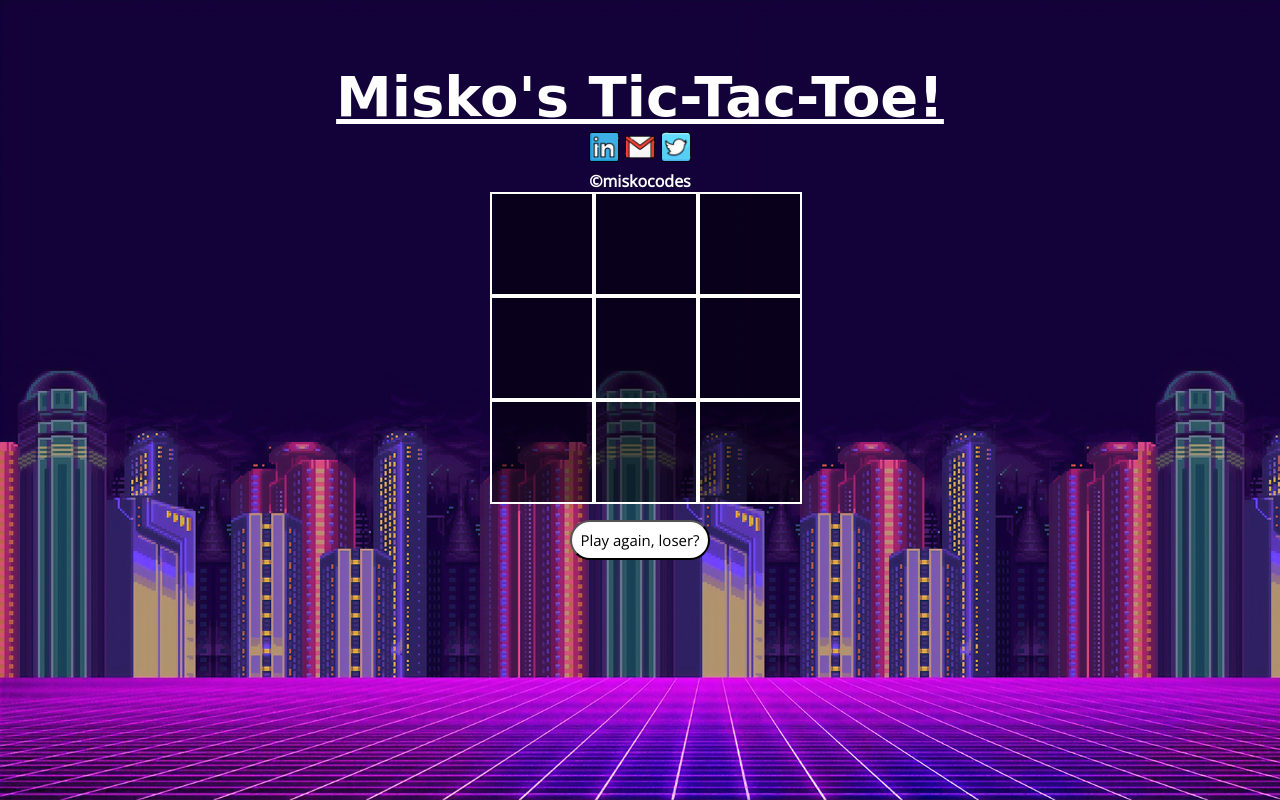
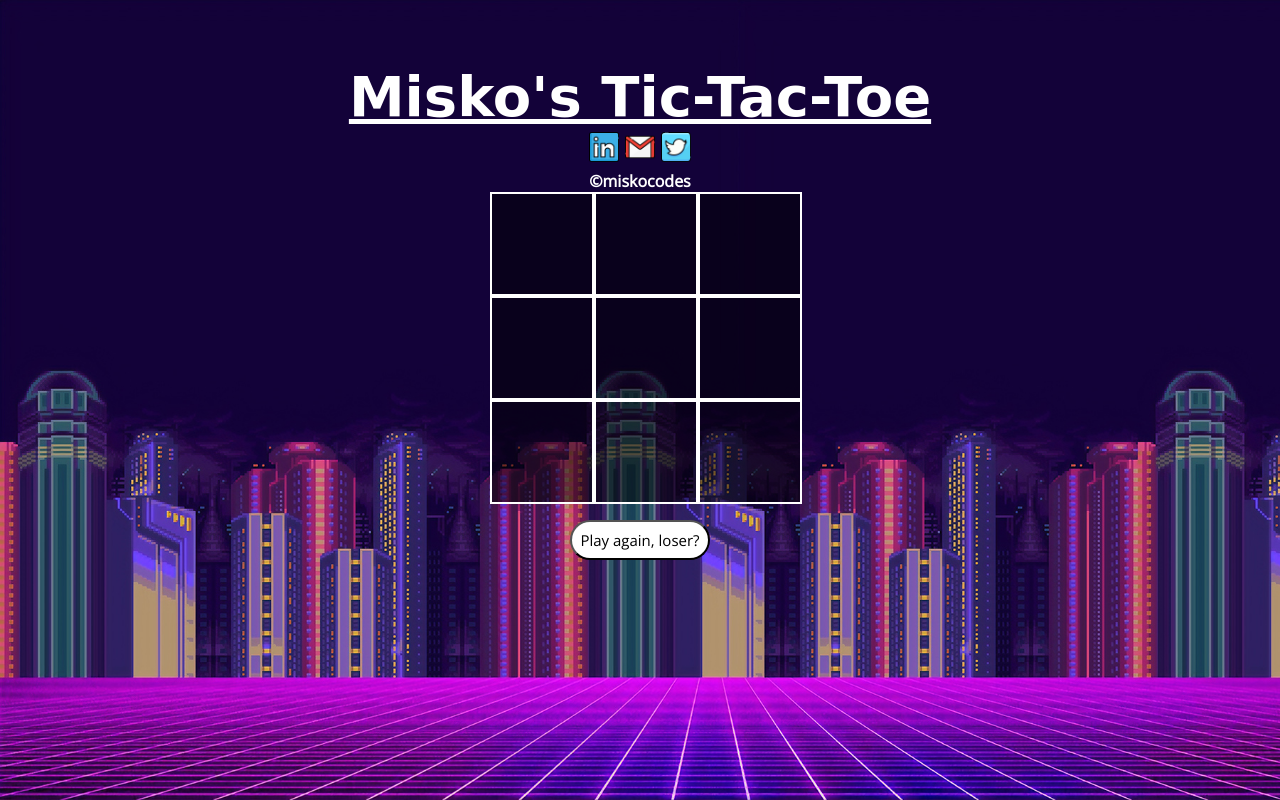
Before and after one commit to misko9251/tic-tac-toe, a plain HTML site: page index.html in a window 1280 px wide. Drawn offline with nearby package versions, Linux system fonts and the light colour scheme; a web font is replaced by a local one.

Commit message:
fixed header

```diff
--- a/index.html
+++ b/index.html
@@ -16,7 +16,7 @@
 <body>
     <main class="background">
         <section class="title">
-            <h1>Misko's Tic-Tac-Toe!</h1>
+            <h1>Misko's Tic-Tac-Toe</h1>
             <h3><img src="photos/linkedin.png"><img src="photos/gmail.png"><img src="photos/twitter.png"></h3>
             <h5>&copy;miskocodes</h5>
         </section>
```
